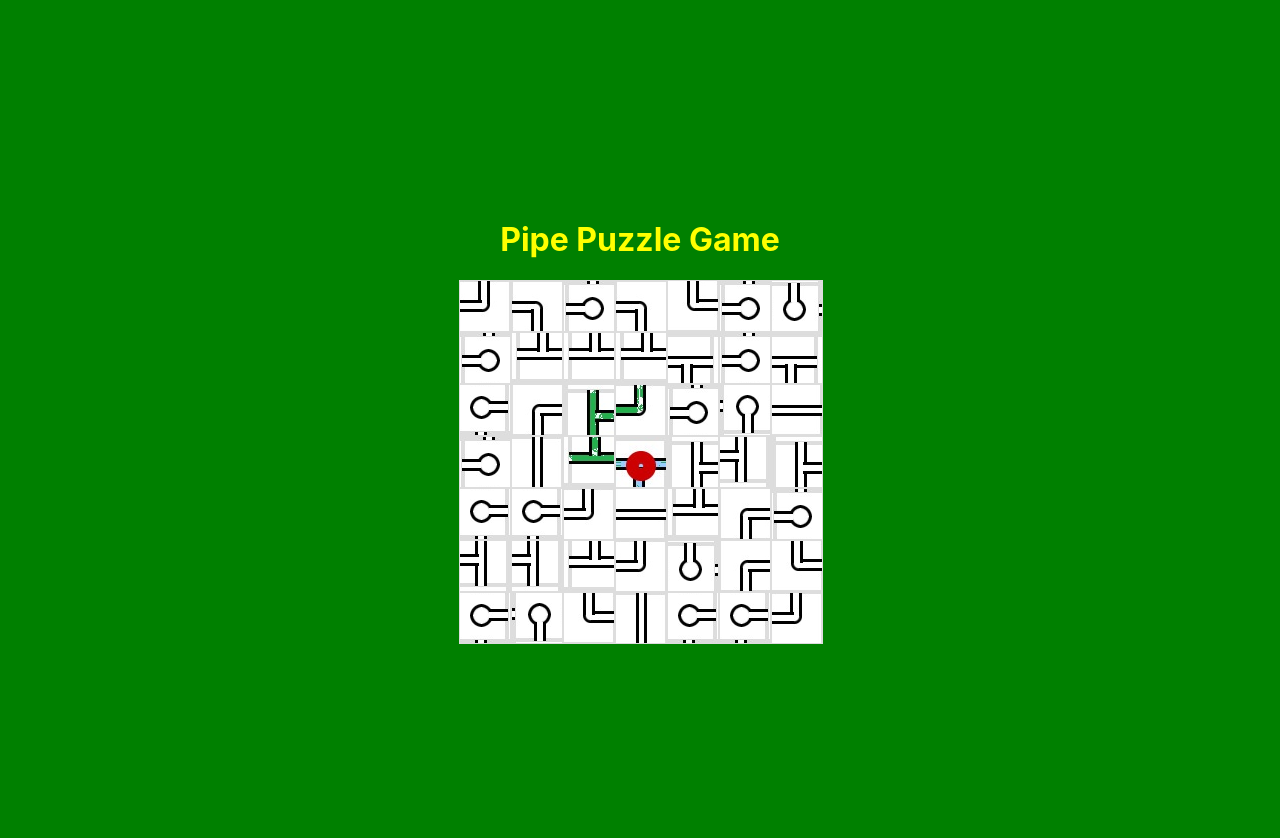
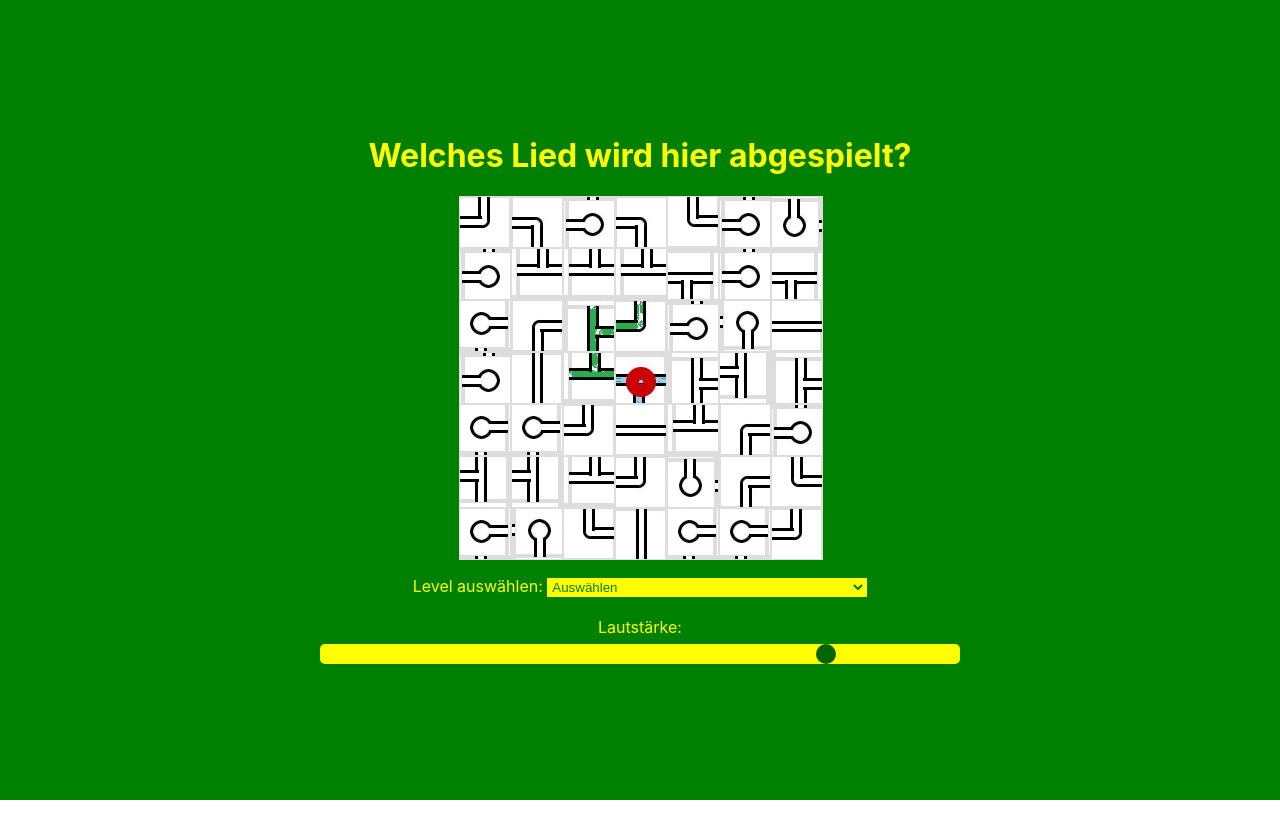
Before and after one commit to huiiiiii/SongPlayer, a React (Create React App) app in the folder song-player/: page / in a window 1280 px wide. After the commit the page ends 800 px from the top, so only its background shows below. Built offline with nearby package versions, Linux system fonts and the light colour scheme.

Commit message:
rename SongSelection in LevelSelection, add DropDown for level selection, remove slider component

```diff
--- a/song-player/src/App.css
+++ b/song-player/src/App.css
@@ -1,6 +1,6 @@
 .container {
   background-color: green;
-  padding: 20px;
+  padding: 0;
   color: yellow;
   display: flex;
   flex-direction: column;
@@ -8,7 +8,7 @@
   align-items: center; /* Zentrierung horizontal */
   height: 100vh; /* 100% der Bildschirmhöhe */
   overflow-x: hidden; /* Scrollbalken am Rand ausblenden */
-  overflow-y: hidden; /* Scrollbalken am Rand ausblenden */
+  overflow-y: auto; /* Scrollbalken am Rand ausblenden */
 }
 
 .inputFieldWrapper {
@@ -19,6 +19,7 @@
 }
 
 .inputFieldLabel {
+  margin-top: 20px; /* Abstand über dem Label */
   margin-bottom: 5px; /* Abstand zwischen Label und Slider */
 }
 
@@ -47,5 +48,5 @@
   color: green;
   border-color: yellow;
   width: 25vw; /* Ein Viertel der Bildschirmbreite */
-  margin-top: 10px; /* Abstand über dem Dropdown-Menü */
+  margin-top: 20px; /* Abstand über dem Dropdown-Menü */
 }
--- a/song-player/src/App.js
+++ b/song-player/src/App.js
@@ -1,18 +1,11 @@
-import React, { useState } from 'react';
+import React, {useState} from 'react';
 import * as Tone from 'tone';
 import './App.css';
-import Slider from './Slider';
-import SongSelection from './SongSelection';
+import LevelSelection from './LevelSelection';
 import VolumeSlider from './VolumeSlider';
 import Grid from "./Grid";
 
 function App() {
-    const [speed, setSpeed] = useState(1);
-    const [minSpeed, setMinSpeed] = useState(0.2);
-    const [maxSpeed, setMaxSpeed] = useState(2);
-    const [pitch, setPitch] = useState(0);
-    const [minPitch, setMinPitch] = useState(-20);
-    const [maxPitch, setMaxPitch] = useState(20);
     const [volume, setVolume] = useState(0);
     const [selectedSong, setSelectedSong] = useState('');
     const [player, setPlayer] = useState(null);
@@ -32,14 +25,55 @@ function App() {
     const createPlayer = (song) => {
         const audioFile = process.env.PUBLIC_URL + '/songs/' + song;
         const newPlayer = new Tone.Player({
-            url: audioFile,
-            onload: () => {
+            url: audioFile, onload: () => {
                 console.log('Buffer loaded');
                 startAudioContextIfNeeded(); // Starte den Audio-Kontext, wenn der Buffer geladen ist
                 newPlayer.start();
             },
         }).toDestination();
         return newPlayer;
+    };
+
+    // Funktion zum Ändern der Geschwindigkeit zwischen 0 und 1
+    const executeSpeedChange = (percentCorrect, myPlayer, myPitchShift) => {
+        myPlayer.playbackRate = percentCorrect / 100;
+    };
+    // Funktion zum Ändern der Tonhöhe zwischen 0 und 20
+    const executePitchChange = (percentCorrect, myPlayer, myPitchShift) => {
+        myPitchShift.pitch = 20 - (percentCorrect / 5);
+    };
+    // ToDo weiter Funktion, die den Song verändert
+    const executeFunction2 = (percentCorrect, myPlayer, myPitchShift) => {
+        console.log(`Function 2: ${percentCorrect}`);
+    };
+    // ToDo weiter Funktion, die den Song verändert
+    const executeFunction3 = (percentCorrect, myPlayer, myPitchShift) => {
+        console.log(`Function 3: ${percentCorrect}`);
+    };
+    // ToDo weiter Funktion, die den Song verändert
+    const executeFunction4 = (percentCorrect, myPlayer, myPitchShift) => {
+        console.log(`Function 4: ${percentCorrect}`);
+    };
+    // ToDo weiter Funktion, die den Song verändert
+    const executeFunction5 = (percentCorrect, myPlayer, myPitchShift) => {
+        console.log(`Function 5: ${percentCorrect}`);
+    };
+    // ToDo weiter Funktion, die den Song verändert
+    const executeFunction6 = (percentCorrect, myPlayer, myPitchShift) => {
+        console.log(`Function 6: ${percentCorrect}`);
+    };
+
+    // Erstelle ein Array von Funktionsreferenzen
+    const functionsForSongManipulation = [executeSpeedChange, executePitchChange, executeFunction2, executeFunction3, executeFunction4, executeFunction5, executeFunction6];
+
+    // Funktion zum Ändern der Lautstärke
+    const handleVolumeChange = (e) => {
+        const newVolume = parseFloat(e.target.value);
+        setVolume(newVolume);
+        if (player) {
+            player.volume.value = newVolume;
+        }
+        startAudioContextIfNeeded(); // Starte den Audio-Kontext bei Benutzerinteraktion
     };
 
     // Laden des ausgewählten Songs
@@ -57,81 +91,18 @@ function App() {
         newPlayer.connect(newPitchShift);
         setPitchShift(newPitchShift);
 
-        // Geschwindigkeit und Tonhöhe zufällig setzen
-        const minSpeed = Math.random(); // Mindestwert für Geschwindigkeit zwischen 0 und 1
-        setMinSpeed(minSpeed);
-        const maxSpeed = minSpeed + 2.5; // Maximalwert für Geschwindigkeit
-        setMaxSpeed(maxSpeed)
-        const randomSpeed = Math.random() * (maxSpeed - minSpeed) + minSpeed; // Zufällige Geschwindigkeit im Bereich
-        setSpeed(randomSpeed);
+        startAudioContextIfNeeded(); // Starte den Audio-Kontext bei Benutzerinteraktion
 
-        const minPitch = Math.random() * (-20); // Mindestwert für Tonhöhe zwischen -20 und 0
-        setMinPitch(minPitch);
-        const maxPitch = minPitch + 20; // Maximalwert für Tonhöhe
-        setMaxPitch(maxPitch);
-        const randomPitch = Math.random() * (maxPitch - minPitch) + minPitch; // Zufällige Tonhöhe im Bereich
-        setPitch(randomPitch);
-
-        // Geschwindigkeit und Tonhöhe des neuen Players setzen
-        newPlayer.playbackRate = randomSpeed;
-        newPitchShift.pitch = randomPitch;
+        // Funktionen zum Song anpassen ausführen ToDo 100 durch Prozent-Wert der Spalte ersetzen
+        functionsForSongManipulation.forEach((func) => func(100, newPlayer, newPitchShift));
     };
 
-    // Funktion zum Ändern der Geschwindigkeit
-    const handleSpeedChange = (e) => {
-        const newSpeed = parseFloat(e.target.value);
-        setSpeed(newSpeed);
-        if (player) {
-            player.playbackRate = newSpeed;
-        }
-        startAudioContextIfNeeded(); // Starte den Audio-Kontext bei Benutzerinteraktion
-    };
-
-    // Funktion zum Ändern der Lautstärke
-    const handleVolumeChange = (e) => {
-        const newVolume = parseFloat(e.target.value);
-        setVolume(newVolume);
-        if (player) {
-            player.volume.value = newVolume;
-        }
-        startAudioContextIfNeeded(); // Starte den Audio-Kontext bei Benutzerinteraktion
-    };
-
-    // Funktion zum Ändern der Tonhöhe
-    const handlePitchChange = (e) => {
-        const newPitch = parseFloat(e.target.value);
-        setPitch(newPitch);
-        if (pitchShift) {
-            pitchShift.pitch = newPitch;
-        }
-        startAudioContextIfNeeded(); // Starte den Audio-Kontext bei Benutzerinteraktion
-    };
-
-    return (
-        <div className="container">
-            {/*  <h1>Welches Lied wird hier abgespielt?</h1>
-            <Slider
-                label="Geschwindigkeit"
-                value={speed}
-                onChange={handleSpeedChange}
-                min={minSpeed}
-                max={maxSpeed}
-                step={0.005}
-            />
-            <Slider
-                label="Tonhöhe"
-                value={pitch}
-                onChange={handlePitchChange}
-                min={minPitch}
-                max={maxPitch}
-                step={0.5}
-            />
-            <VolumeSlider volume={volume} handleVolumeChange={handleVolumeChange} />
-            <SongSelection selectedSong={selectedSong} loadSong={loadSong}/> */}
-            <h1>Pipe Puzzle Game</h1>
-            <Grid />
-        </div>
-    );
+    return (<div className="container">
+        <h1>Welches Lied wird hier abgespielt?</h1>
+        <Grid/>
+        <LevelSelection selectedSong={selectedSong} loadSong={loadSong}/>
+        <VolumeSlider volume={volume} handleVolumeChange={handleVolumeChange}/>
+    </div>);
 }
 
 export default App;
--- /dev/null
+++ b/song-player/src/LevelSelection.js
@@ -0,0 +1,22 @@
+import React from 'react';
+
+const LevelSelection = ({ selectedSong: selectedLevel, loadSong: loadLevel }) => {
+    return (
+        <div>
+            <label htmlFor="songSelect">Level auswählen: </label>
+            <select
+                id="songSelect"
+                className="selectField"
+                value={selectedLevel}
+                onChange={(e) => loadLevel(e.target.value)}
+            >
+                <option value="">Auswählen</option>
+                <option value="song1.mp3">Level 1</option>
+                <option value="song2.mp3">Level 2</option>
+                <option value="song3.mp3">Level 3</option>
+            </select>
+        </div>
+    );
+};
+
+export default LevelSelection;
--- a/song-player/src/Slider.js
+++ /dev/null
@@ -1,24 +0,0 @@
-import React from 'react';
-
-const Slider = ({ label, value, onChange, min, max, step }) => {
-    return (
-        <div className="inputFieldWrapper">
-            <label htmlFor={`${label}Slider`} className="inputFieldLabel">
-                {label}:
-            </label>
-            <input
-                id={`${label}Slider`}
-                className="inputField"
-                type="range"
-                min={min}
-                max={max}
-                step={step}
-                value={value}
-                onChange={onChange}
-                title=""
-            />
-        </div>
-    );
-};
-
-export default Slider;
--- a/song-player/src/SongSelection.js
+++ /dev/null
@@ -1,22 +0,0 @@
-import React from 'react';
-
-const SongSelection = ({ selectedSong, loadSong }) => {
-    return (
-        <div>
-            <label htmlFor="songSelect">Lied auswählen: </label>
-            <select
-                id="songSelect"
-                className="selectField"
-                value={selectedSong}
-                onChange={(e) => loadSong(e.target.value)}
-            >
-                <option value="">Auswählen</option>
-                <option value="song1.mp3">Lied 1</option>
-                <option value="song2.mp3">Lied 2</option>
-                <option value="song3.mp3">Lied 3</option>
-            </select>
-        </div>
-    );
-};
-
-export default SongSelection;
```
Also changed, not shown: 1 other file (tests, documents, lock files or other folders).
